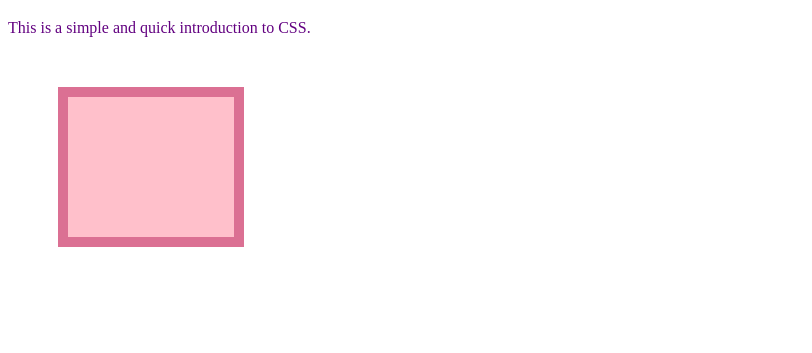
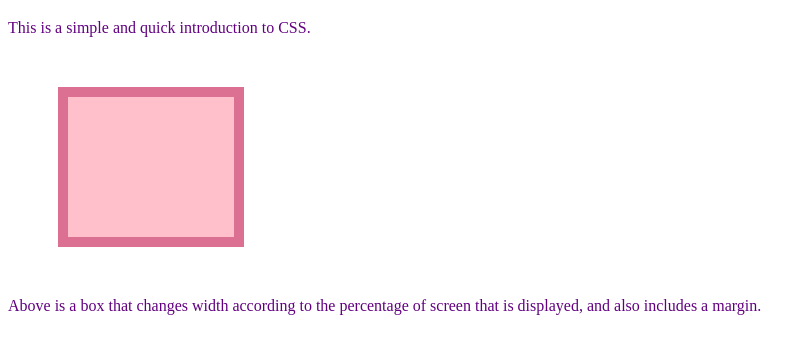
Before and after one commit to Azrihell/Simple-CSS-Project, a plain HTML site: page index.html in a window 1280 px wide. Shown: the part 61-414 px from the top of the page, without its empty margins (0-812 px from the left). Drawn offline with Linux system fonts and the light colour scheme.

Commit message:
added second box model

```diff
--- a/index.html
+++ b/index.html
@@ -8,5 +8,6 @@
     <h1 class="pink">Intro to CSS</h1>
     <p>This is a simple and quick introduction to CSS.</p>
     <div class="box"></div>
+    <p>Above is a box that changes width according to the percentage of screen that is displayed, and also includes a margin.</p>
   </body>
 </html>
```
